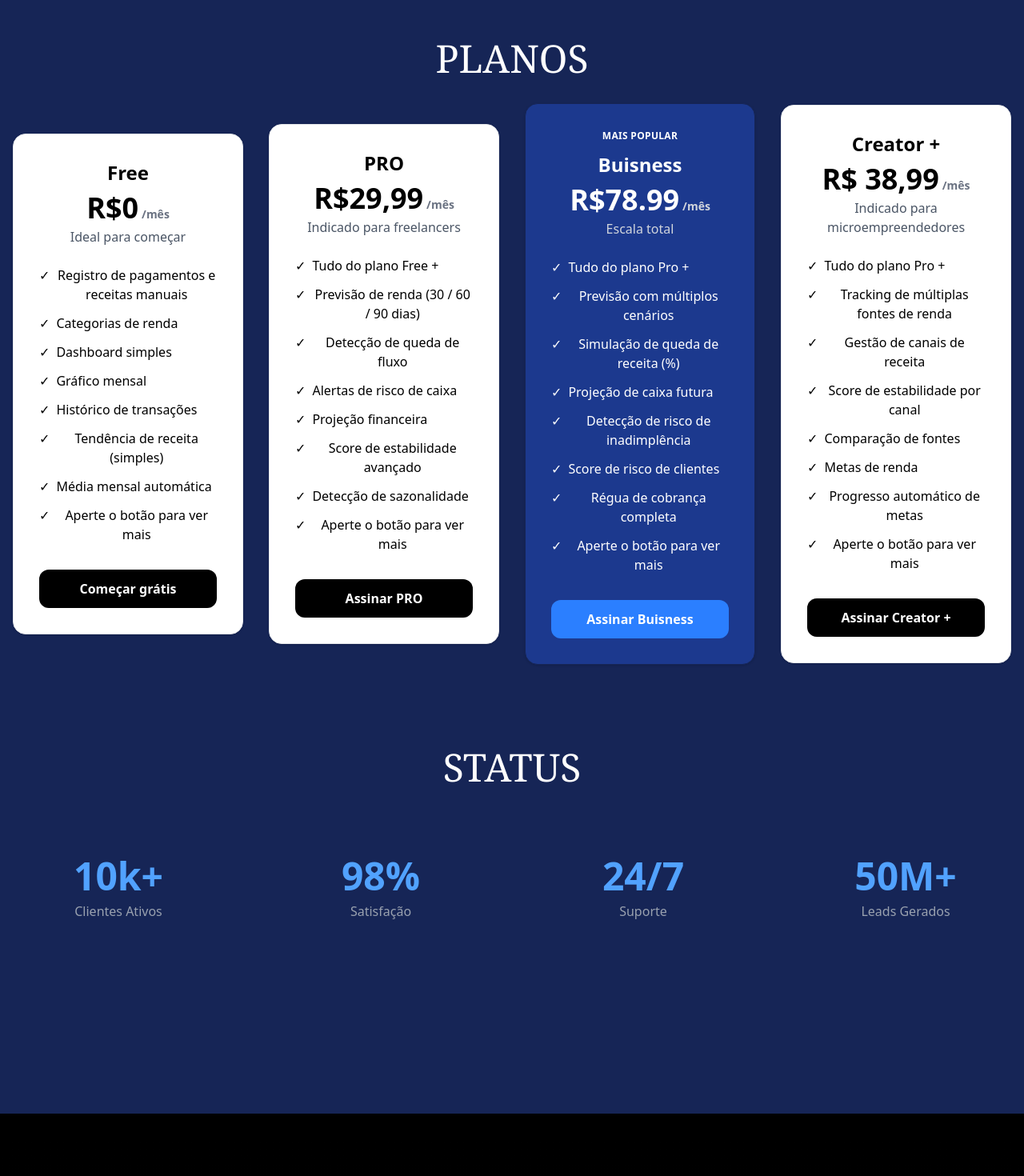
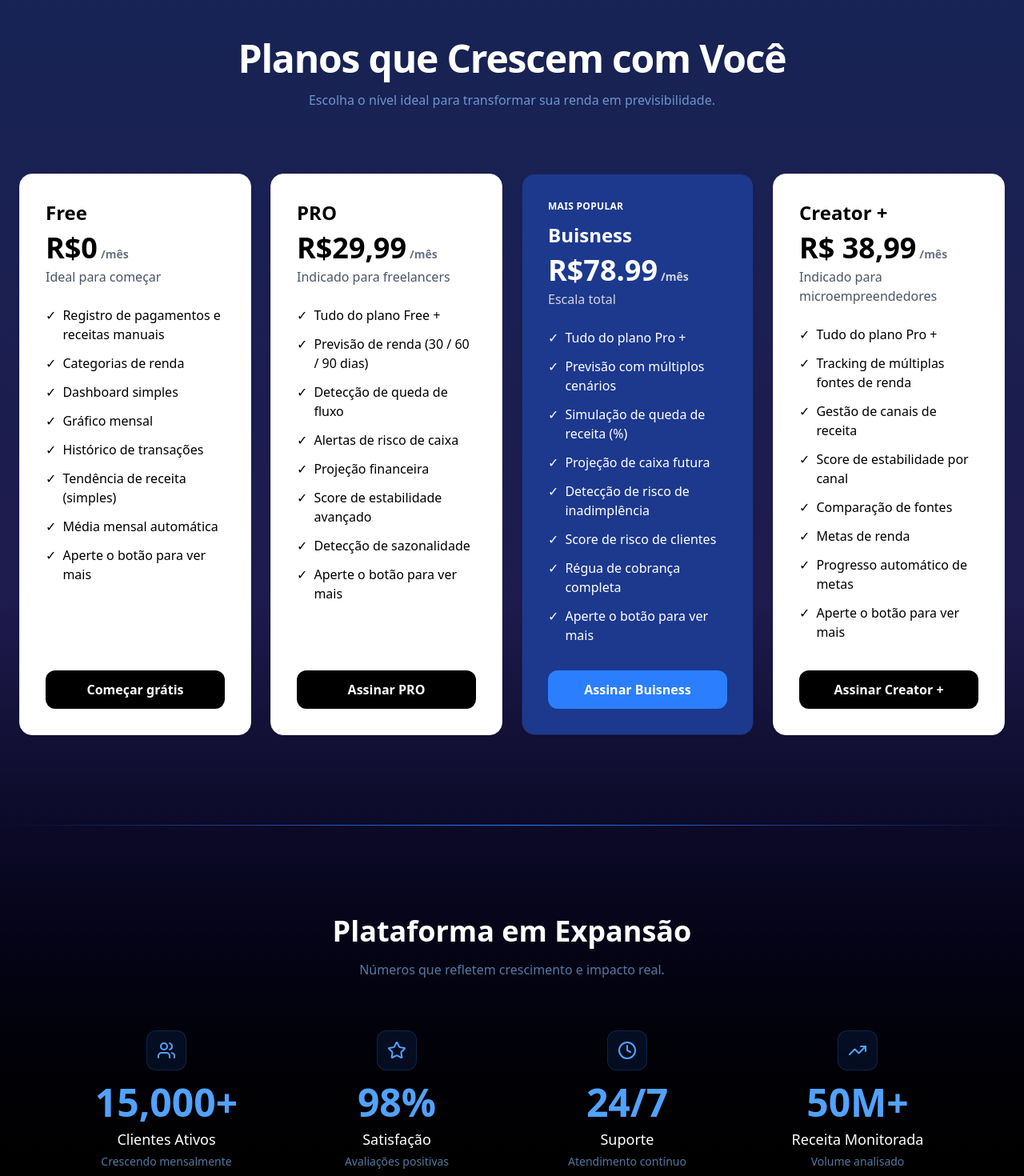
Before and after one commit to lucasDev88/fluxopay, a React (Vite) app in the folder front-end/: page / in a window 1280 px wide. Shown: the part 1660-3130 px from the top of the page at 80% size. Built offline with nearby package versions, Linux system fonts and the light colour scheme.

Commit message:
refactor: Foi atualizada a área de status  utilizando uma div para separar os planos dos status e com gradientes para melhor confiança e avaliação do usuário.

```diff
--- a/front-end/package.json
+++ b/front-end/package.json
@@ -15,6 +15,7 @@
     "framer-motion": "^12.34.0",
     "lucide-react": "^0.564.0",
     "react": "^19.2.0",
+    "react-countup": "^6.5.3",
     "react-dom": "^19.2.0",
     "react-router-dom": "^7.13.0",
     "recharts": "^3.7.0"
--- a/front-end/src/components/home/Plans.tsx
+++ b/front-end/src/components/home/Plans.tsx
@@ -1,55 +1,109 @@
-import PlanCard from "./subcomponents/planCard";
-import { plans } from "./data/Planos";
+import PlanCard from "./subcomponents/planCard"
+import { plans } from "./data/Planos"
+import CountUp from "react-countup"
+import { Users, Star, Clock, TrendingUp } from "lucide-react"
 
 const stats = [
-  { value: "10k+", label: "Clientes Ativos" },
-  { value: "98%", label: "Satisfação" },
-  { value: "24/7", label: "Suporte" },
-  { value: "50M+", label: "Leads Gerados" },
-];
+  {
+    icon: <Users className="w-6 h-6 text-blue-400" />,
+    value: 15000,
+    suffix: "+",
+    label: "Clientes Ativos",
+    sub: "Crescendo mensalmente",
+  },
+  {
+    icon: <Star className="w-6 h-6 text-blue-400" />,
+    value: 98,
+    suffix: "%",
+    label: "Satisfação",
+    sub: "Avaliações positivas",
+  },
+  {
+    icon: <Clock className="w-6 h-6 text-blue-400" />,
+    value: "24/7",
+    label: "Suporte",
+    sub: "Atendimento contínuo",
+  },
+  {
+    icon: <TrendingUp className="w-6 h-6 text-blue-400" />,
+    value: 50,
+    suffix: "M+",
+    label: "Receita Monitorada",
+    sub: "Volume analisado",
+  },
+]
 
 export default function Plans() {
   return (
     <section
       id="planos"
-      className="py-24 text-white bg-blue-950 overflow-hidden"
+      className="py-28 text-white bg-linear-to-b from-blue-950 via-indigo-950 to-black"
     >
-      <div className="justify-center items-center text-center">
-        <p className="text-white py-4 text-5xl font-serif">PLANOS</p>
+      {/* PLANOS */}
+      <div className="text-center mb-20">
+        <h2 className="text-5xl font-bold tracking-tight mb-4">
+          Planos que Crescem com Você
+        </h2>
+        <p className="text-blue-300/70 max-w-2xl mx-auto">
+          Escolha o nível ideal para transformar sua renda em previsibilidade.
+        </p>
       </div>
 
-      <div className="justify-center items-center text-center grid md:grid-cols-4">
-        {plans.map((plan) => {
-          return (
-            <div key={plan.name} className="w-full shrink-0 p-4">
-              <PlanCard plan={plan} />
-            </div>
-          );
-        })}
+      <div className="grid md:grid-cols-4 gap-6 max-w-7xl mx-auto px-6">
+        {plans.map((plan) => (
+          <div key={plan.name}>
+            <PlanCard plan={plan} />
+          </div>
+        ))}
       </div>
 
-      <br />
-      <br />
-      <br />
+      {/* DIVISOR PREMIUM */}
+      <div className="h-px bg-linear-to-r from-transparent via-blue-500 to-transparent my-28" />
 
-      <div className="justify-center items-center text-center">
-        <p className="text-white py-4 text-5xl font-serif">STATUS</p>
+      {/* STATUS */}
+      <div className="text-center mb-16">
+        <h2 className="text-4xl font-bold mb-4">
+          Plataforma em Expansão
+        </h2>
+        <p className="text-blue-300/60">
+          Números que refletem crescimento e impacto real.
+        </p>
       </div>
 
-      <br />
-      <br />
-      <br />
+      <div className="grid grid-cols-2 md:grid-cols-4 gap-12 max-w-6xl mx-auto px-6">
+        {stats.map((stat, index) => (
+          <div
+            key={index}
+            className="text-center group transition-all duration-300 hover:scale-105"
+          >
+            <div className="flex justify-center mb-4">
+              <div className="p-3 rounded-xl bg-blue-500/10 border border-blue-500/20">
+                {stat.icon}
+              </div>
+            </div>
 
-      <div className="grid grid-cols-2 md:grid-cols-4 gap-8 border-b border-blue-950 pb-16 mb-20">
-        {stats.map((stat, index) => (
-          <div key={index} className="text-center">
             <div className="text-4xl md:text-5xl font-bold text-blue-400 mb-2">
-              {stat.value}
+              {typeof stat.value === "number" ? (
+                <CountUp
+                  end={stat.value}
+                  duration={2}
+                  suffix={stat.suffix}
+                />
+              ) : (
+                stat.value
+              )}
             </div>
-            <div className="text-gray-400 font-medium">{stat.label}</div>
+
+            <p className="text-lg font-medium text-white">
+              {stat.label}
+            </p>
+
+            <p className="text-sm text-blue-300/60 mt-1">
+              {stat.sub}
+            </p>
           </div>
         ))}
       </div>
     </section>
-  );
+  )
 }
```
Also changed, not shown: 1 other file (tests, documents, lock files or other folders).
